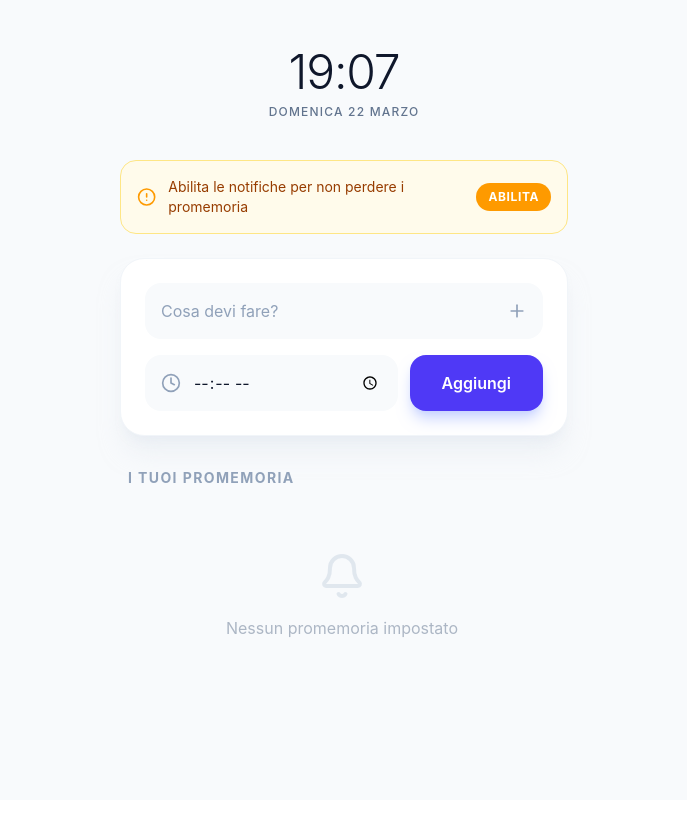
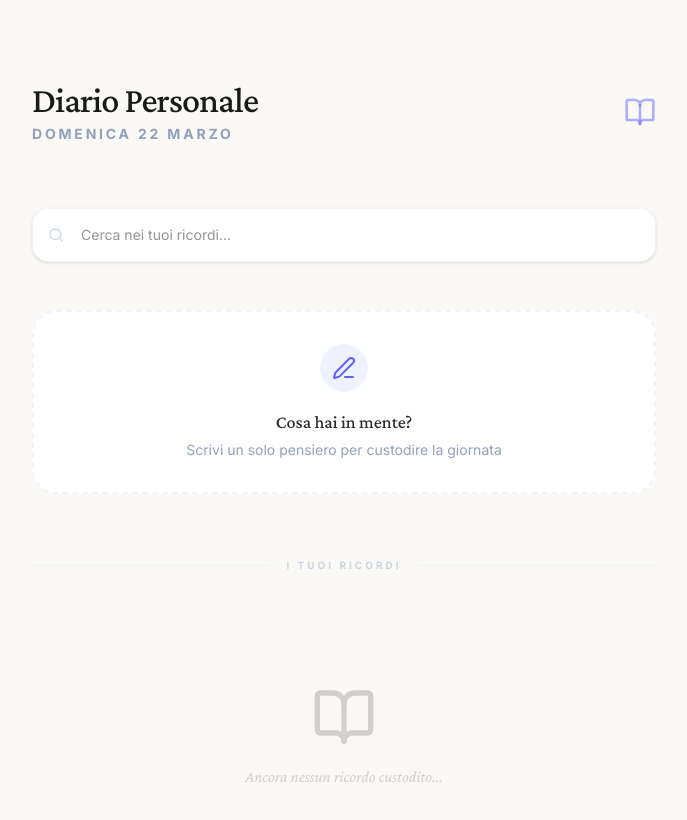
Before and after one commit to massimo12c/prome, a React (Vite) app: page / in a window 1280 px wide. Shown: the top 820 px of the page, without its empty margins (296-983 px from the left). Built offline with nearby package versions, Linux system fonts and the light colour scheme.

Commit message:
Fix unused imports and complete Diary conversion

```diff
--- a/index.html
+++ b/index.html
@@ -6,9 +6,9 @@
     <link rel="manifest" href="/manifest.webmanifest" />
     <meta name="apple-mobile-web-app-capable" content="yes">
     <meta name="apple-mobile-web-app-status-bar-style" content="black-translucent">
-    <meta name="apple-mobile-web-app-title" content="Prome">
+    <meta name="apple-mobile-web-app-title" content="Diario">
     <meta name="viewport" content="width=device-width, initial-scale=1.0, maximum-scale=1.0, user-scalable=no" />
-    <title>prome</title>
+    <title>Diario Personale</title>
   </head>
   <body>
     <div id="root"></div>
--- a/src/App.tsx
+++ b/src/App.tsx
@@ -1,299 +1,252 @@
-import React, { useState, useEffect, useRef } from 'react';
-import { Plus, Bell, Clock, Trash2, CheckCircle2, AlertCircle, Trash } from 'lucide-react';
+import { useState, useEffect } from 'react';
+import { Plus, Search, Trash2, Calendar, BookOpen, PenLine, X } from 'lucide-react';
 import { motion, AnimatePresence } from 'framer-motion';
 
-interface Reminder {
+interface DiaryEntry {
   id: string;
+  date: string;
   text: string;
-  time: string;
-  completed: boolean;
-  notified: boolean;
+  timestamp: number;
 }
 
 function App() {
-  const [reminders, setReminders] = useState<Reminder[]>(() => {
-    const saved = localStorage.getItem('reminders');
+  const [entries, setEntries] = useState<DiaryEntry[]>(() => {
+    const saved = localStorage.getItem('diary_entries');
     return saved ? JSON.parse(saved) : [];
   });
-  const [text, setText] = useState('');
-  const [time, setTime] = useState('');
+  const [inputText, setInputText] = useState('');
+  const [searchQuery, setSearchQuery] = useState('');
   const [currentTime, setCurrentTime] = useState(new Date());
-  const [notificationPermission, setNotificationPermission] = useState<NotificationPermission>('default');
   const [isIOS, setIsIOS] = useState(false);
   const [isStandalone, setIsStandalone] = useState(false);
-
-  // Audio for notification
-  const audioRef = useRef<HTMLAudioElement | null>(null);
+  const [isWriting, setIsWriting] = useState(false);
 
   useEffect(() => {
-    localStorage.setItem('reminders', JSON.stringify(reminders));
-  }, [reminders]);
+    localStorage.setItem('diary_entries', JSON.stringify(entries));
+  }, [entries]);
 
   useEffect(() => {
-    // Check if device is iOS
     const iOS = /iPad|iPhone|iPod/.test(navigator.userAgent) && !(window as any).MSStream;
     setIsIOS(iOS);
-
-    // Check if app is installed (standalone)
     const standalone = (window as any).navigator.standalone || window.matchMedia('(display-mode: standalone)').matches;
     setIsStandalone(standalone);
 
-    const timer = setInterval(() => {
-      const now = new Date();
-      setCurrentTime(now);
-      checkReminders(now);
-    }, 1000);
+    const timer = setInterval(() => setCurrentTime(new Date()), 60000);
+    return () => clearInterval(timer);
+  }, []);
 
-    if ('Notification' in window) {
-      setNotificationPermission(Notification.permission);
-    }
+  const addEntry = () => {
+    if (!inputText.trim()) return;
 
-    return () => clearInterval(timer);
-  }, [reminders]);
+    const newEntry: DiaryEntry = {
+      id: Date.now().toString(),
+      date: new Date().toLocaleDateString('it-IT', {
+        weekday: 'long',
+        day: 'numeric',
+        month: 'long',
+        year: 'numeric'
+      }),
+      text: inputText.trim(),
+      timestamp: Date.now()
+    };
 
-  const requestPermission = async () => {
-    if ('Notification' in window) {
-      const permission = await Notification.requestPermission();
-      setNotificationPermission(permission);
-    }
+    setEntries([newEntry, ...entries]);
+    setInputText('');
+    setIsWriting(false);
   };
 
-  const checkReminders = (now: Date) => {
-    const currentStr = now.toLocaleTimeString('it-IT', { hour: '2-digit', minute: '2-digit', hour12: false });
-
-    reminders.forEach(reminder => {
-      if (!reminder.completed && !reminder.notified && reminder.time === currentStr) {
-        showNotification(reminder);
-        setReminders(prev => prev.map(r =>
-          r.id === reminder.id ? { ...r, notified: true } : r
-        ));
-      }
-    });
+  const deleteEntry = (id: string) => {
+    setEntries(entries.filter(e => e.id !== id));
   };
 
-  const showNotification = (reminder: Reminder) => {
-    if (notificationPermission === 'granted') {
-      new Notification('Promemoria!', {
-        body: reminder.text,
-        icon: '/favicon.svg'
-      });
-    }
-    // Play sound if possible
-    if (audioRef.current) {
-      audioRef.current.play().catch(e => console.log('Audio play blocked', e));
-    }
-  };
+  const filteredEntries = entries.filter(e =>
+    e.text.toLowerCase().includes(searchQuery.toLowerCase()) ||
+    e.date.toLowerCase().includes(searchQuery.toLowerCase())
+  );
 
-  const addReminder = (e: React.FormEvent) => {
-    e.preventDefault();
-    if (!text || !time) return;
-
-    const newReminder: Reminder = {
-      id: Date.now().toString(),
-      text,
-      time,
-      completed: false,
-      notified: false
-    };
-
-    setReminders([newReminder, ...reminders]);
-    setText('');
-    setTime('');
-  };
-
-  const toggleComplete = (id: string) => {
-    setReminders(reminders.map(r =>
-      r.id === id ? { ...r, completed: !r.completed } : r
-    ));
-  };
-
-  const deleteReminder = (id: string) => {
-    setReminders(reminders.filter(r => r.id !== id));
-  };
-
-  const clearCompleted = () => {
-    setReminders(reminders.filter(r => !r.completed));
-  };
+  const todayEntry = entries.find(e =>
+    new Date(e.timestamp).toDateString() === new Date().toDateString()
+  );
 
   return (
-    <div className="min-h-screen bg-slate-50 dark:bg-slate-950 flex flex-col items-center py-12 px-4 transition-colors duration-300">
-      <audio ref={audioRef} src="https://assets.mixkit.co/active_storage/sfx/2869/2869-preview.mp3" />
+    <div className="min-h-screen bg-[#faf9f6] dark:bg-[#0c0c0c] text-[#2c2c2c] dark:text-[#e0e0e0] transition-colors duration-500 font-serif">
 
-      <div className="w-full max-w-md">
-        {/* Header / Clock */}
-        <div className="text-center mb-10">
-          <h1 className="text-5xl font-light text-slate-900 dark:text-white mb-2 tracking-tight">
-            {currentTime.toLocaleTimeString('it-IT', { hour: '2-digit', minute: '2-digit' })}
-          </h1>
-          <p className="text-slate-500 dark:text-slate-400 font-medium uppercase tracking-widest text-xs">
-            {currentTime.toLocaleDateString('it-IT', { weekday: 'long', day: 'numeric', month: 'long' })}
-          </p>
+      <div className="max-w-2xl mx-auto px-6 py-12 md:py-20">
+
+        {/* Header */}
+        <header className="mb-16 space-y-4">
+          <div className="flex items-center justify-between">
+            <div className="space-y-1">
+              <h1 className="text-4xl font-medium tracking-tight text-[#1a1a1a] dark:text-white">
+                Diario Personale
+              </h1>
+              <p className="text-sm text-slate-400 uppercase tracking-[0.2em] font-sans font-bold">
+                {currentTime.toLocaleDateString('it-IT', { weekday: 'long', day: 'numeric', month: 'long' })}
+              </p>
+            </div>
+            <BookOpen className="w-8 h-8 text-indigo-500/50" />
+          </div>
+        </header>
+
+        {/* Search Bar */}
+        <div className="relative mb-12 group">
+          <Search className="absolute left-4 top-1/2 -translate-y-1/2 w-4 h-4 text-slate-300 group-focus-within:text-indigo-400 transition-colors" />
+          <input
+            type="text"
+            placeholder="Cerca nei tuoi ricordi..."
+            className="w-full bg-white dark:bg-[#161616] border border-slate-100 dark:border-slate-800 rounded-2xl py-4 pl-12 pr-4 text-sm font-sans focus:outline-none focus:ring-2 focus:ring-indigo-500/20 transition-all shadow-sm"
+            value={searchQuery}
+            onChange={(e) => setSearchQuery(e.target.value)}
+          />
         </div>
 
-        {/* iOS Specific Instructions */}
-        {isIOS && !isStandalone && (
-          <div className="mb-6 bg-blue-50 dark:bg-blue-900/20 border border-blue-200 dark:border-blue-800/50 rounded-2xl p-4 flex flex-col gap-3">
-            <div className="flex items-start gap-3">
-              <div className="bg-blue-500 rounded-full p-1 mt-0.5">
-                <Plus className="w-3 h-3 text-white" />
-              </div>
-              <p className="text-sm text-blue-800 dark:text-blue-200">
-                <strong>Per le notifiche su iOS:</strong> Clicca sull'icona di condivisione <span className="inline-block border border-blue-300 rounded px-1 text-xs">↑</span> e seleziona <strong>"Aggiungi alla schermata Home"</strong>.
-              </p>
-            </div>
-          </div>
-        )}
-
-        {/* Notification Banner */}
-        {(!isIOS || isStandalone) && notificationPermission !== 'granted' && (
-          <div className="mb-6 bg-amber-50 dark:bg-amber-900/20 border border-amber-200 dark:border-amber-800/50 rounded-2xl p-4 flex items-center justify-between">
-            <div className="flex items-center gap-3">
-              <AlertCircle className="w-5 h-5 text-amber-500" />
-              <p className="text-sm text-amber-800 dark:text-amber-200">Abilita le notifiche per non perdere i promemoria</p>
-            </div>
-            <button
-              onClick={requestPermission}
-              className="text-xs font-bold uppercase tracking-wider bg-amber-500 hover:bg-amber-600 text-white px-3 py-1.5 rounded-full transition-colors"
-            >
-              Abilita
-            </button>
-          </div>
-        )}
-
-        {/* Add Reminder Form */}
-        <div className="bg-white dark:bg-slate-900 rounded-3xl shadow-xl shadow-slate-200/50 dark:shadow-none border border-slate-100 dark:border-slate-800 p-6 mb-8">
-          <form onSubmit={addReminder} className="space-y-4">
-            <div className="relative">
-              <input
-                type="text"
-                placeholder="Cosa devi fare?"
-                className="w-full bg-slate-50 dark:bg-slate-800 border-none rounded-2xl py-4 pl-4 pr-12 text-slate-900 dark:text-white placeholder:text-slate-400 focus:ring-2 focus:ring-indigo-500 transition-all"
-                value={text}
-                onChange={(e) => setText(e.target.value)}
-              />
-              <div className="absolute right-4 top-1/2 -translate-y-1/2 text-slate-400">
-                <Plus className="w-5 h-5" />
-              </div>
-            </div>
-
-            <div className="flex gap-3">
-              <div className="relative flex-1">
-                <input
-                  type="time"
-                  className="w-full bg-slate-50 dark:bg-slate-800 border-none rounded-2xl py-4 pl-12 pr-4 text-slate-900 dark:text-white focus:ring-2 focus:ring-indigo-500 transition-all appearance-none"
-                  value={time}
-                  onChange={(e) => setTime(e.target.value)}
+        {/* Writing Section */}
+        <div className="mb-16">
+          <AnimatePresence mode="wait">
+            {!isWriting ? (
+              <motion.button
+                key="add-button"
+                initial={{ opacity: 0, y: 10 }}
+                animate={{ opacity: 1, y: 0 }}
+                exit={{ opacity: 0, y: -10 }}
+                onClick={() => setIsWriting(true)}
+                disabled={!!todayEntry && !searchQuery}
+                className={`w-full group bg-white dark:bg-[#161616] border-2 border-dashed border-slate-100 dark:border-slate-800 rounded-3xl p-8 flex flex-col items-center justify-center gap-4 transition-all hover:border-indigo-200 dark:hover:border-indigo-900/50 ${!!todayEntry ? 'opacity-50 cursor-not-allowed' : 'hover:shadow-xl hover:shadow-indigo-500/5'}`}
+              >
+                <div className="w-12 h-12 bg-indigo-50 dark:bg-indigo-900/20 rounded-full flex items-center justify-center text-indigo-500 group-hover:scale-110 transition-transform">
+                  <PenLine className="w-6 h-6" />
+                </div>
+                <div className="text-center">
+                  <p className="font-medium text-lg">
+                    {todayEntry ? 'Hai già scritto per oggi' : 'Cosa hai in mente?'}
+                  </p>
+                  <p className="text-sm text-slate-400 font-sans mt-1">
+                    {todayEntry ? 'Torna domani per un nuovo pensiero' : 'Scrivi un solo pensiero per custodire la giornata'}
+                  </p>
+                </div>
+              </motion.button>
+            ) : (
+              <motion.div
+                key="writing-box"
+                initial={{ opacity: 0, scale: 0.95 }}
+                animate={{ opacity: 1, scale: 1 }}
+                exit={{ opacity: 0, scale: 0.95 }}
+                className="bg-white dark:bg-[#161616] border border-slate-100 dark:border-slate-800 rounded-3xl p-6 shadow-2xl shadow-indigo-500/10"
+              >
+                <div className="flex justify-between items-center mb-4">
+                  <span className="text-xs font-bold text-indigo-500 uppercase tracking-widest font-sans">Nuovo Pensiero</span>
+                  <button onClick={() => setIsWriting(false)} className="text-slate-300 hover:text-slate-500 transition-colors">
+                    <X className="w-5 h-5" />
+                  </button>
+                </div>
+                <textarea
+                  autoFocus
+                  placeholder="Oggi è stato..."
+                  className="w-full bg-transparent border-none focus:ring-0 text-xl leading-relaxed resize-none h-32 placeholder:text-slate-200 dark:placeholder:text-slate-800"
+                  value={inputText}
+                  onChange={(e) => setInputText(e.target.value)}
                 />
-                <div className="absolute left-4 top-1/2 -translate-y-1/2 text-slate-400">
-                  <Clock className="w-5 h-5" />
+                <div className="flex justify-end mt-4">
+                  <button
+                    onClick={addEntry}
+                    disabled={!inputText.trim()}
+                    className="bg-indigo-600 hover:bg-indigo-700 disabled:opacity-50 text-white px-8 py-3 rounded-2xl font-sans font-bold transition-all active:scale-95 shadow-lg shadow-indigo-200 dark:shadow-none"
+                  >
+                    Custodisci
+                  </button>
                 </div>
-              </div>
-              <button
-                type="submit"
-                className="bg-indigo-600 hover:bg-indigo-700 text-white px-8 rounded-2xl font-semibold transition-all shadow-lg shadow-indigo-200 dark:shadow-none active:scale-95 flex items-center justify-center"
-              >
-                Aggiungi
-              </button>
-            </div>
-          </form>
+              </motion.div>
+            )}
+          </AnimatePresence>
         </div>
 
-        {/* Reminders List */}
-        <div className="space-y-4">
-          <div className="flex items-center justify-between px-2">
-            <h2 className="text-sm font-bold text-slate-400 dark:text-slate-500 uppercase tracking-widest">
-              I tuoi promemoria
-            </h2>
-            {reminders.some(r => r.completed) && (
-              <button
-                onClick={clearCompleted}
-                className="text-xs font-bold text-indigo-500 hover:text-indigo-600 transition-colors flex items-center gap-1"
-              >
-                <Trash className="w-3 h-3" />
-                Cancella completati
-              </button>
-            )}
+        {/* Entries List */}
+        <div className="space-y-8">
+          <div className="flex items-center gap-4 text-slate-300 dark:text-slate-700">
+            <div className="h-px flex-1 bg-current opacity-20" />
+            <span className="text-[10px] font-bold uppercase tracking-[0.3em] font-sans">I tuoi ricordi</span>
+            <div className="h-px flex-1 bg-current opacity-20" />
           </div>
 
-          <div className="max-h-[50vh] overflow-y-auto pr-1 custom-scrollbar">
-            {reminders.length === 0 ? (
-              <div className="text-center py-12 opacity-50">
-                <Bell className="w-12 h-12 mx-auto mb-4 text-slate-300 dark:text-slate-700" />
-                <p className="text-slate-500">Nessun promemoria impostato</p>
-              </div>
-            ) : (
-              <div className="space-y-3">
-                <AnimatePresence initial={false}>
-                  {reminders.map((reminder) => (
-                    <motion.div
-                      key={reminder.id}
-                      initial={{ opacity: 0, height: 0, marginBottom: 0 }}
-                      animate={{ opacity: 1, height: 'auto', marginBottom: 12 }}
-                      exit={{ opacity: 0, height: 0, marginBottom: 0 }}
-                      className="relative overflow-hidden rounded-2xl"
-                    >
-                      {/* Delete Background */}
-                      <div className="absolute inset-0 bg-rose-500 flex items-center justify-end px-6 rounded-2xl">
-                        <Trash2 className="text-white w-6 h-6" />
+          <div className="space-y-12">
+            <AnimatePresence initial={false}>
+              {filteredEntries.map((entry) => (
+                <motion.div
+                  key={entry.id}
+                  initial={{ opacity: 0, x: -20 }}
+                  animate={{ opacity: 1, x: 0 }}
+                  exit={{ opacity: 0, x: 20 }}
+                  className="group relative"
+                >
+                  <div className="flex gap-6">
+                    <div className="hidden md:flex flex-col items-center gap-2 pt-1">
+                      <div className="w-2 h-2 rounded-full bg-indigo-500/30 group-hover:bg-indigo-500 transition-colors" />
+                      <div className="w-px flex-1 bg-slate-100 dark:bg-slate-800" />
+                    </div>
+
+                    <div className="flex-1 space-y-3 pb-8">
+                      <div className="flex items-center justify-between">
+                        <time className="text-xs font-bold text-slate-400 dark:text-slate-500 uppercase tracking-widest font-sans flex items-center gap-2">
+                          <Calendar className="w-3 h-3" />
+                          {entry.date}
+                        </time>
+                        <button
+                          onClick={() => deleteEntry(entry.id)}
+                          className="opacity-0 group-hover:opacity-100 p-2 text-slate-300 hover:text-rose-500 transition-all"
+                        >
+                          <Trash2 className="w-4 h-4" />
+                        </button>
                       </div>
+                      <p className="text-lg md:text-xl text-[#333] dark:text-[#ccc] leading-relaxed">
+                        {entry.text}
+                      </p>
+                    </div>
+                  </div>
+                </motion.div>
+              ))}
+            </AnimatePresence>
 
-                      {/* Swipeable Foreground */}
-                      <motion.div
-                        drag="x"
-                        dragConstraints={{ left: -100, right: 0 }}
-                        dragElastic={0.2}
-                        onDragEnd={(_, info) => {
-                          if (info.offset.x < -60) {
-                            deleteReminder(reminder.id);
-                          }
-                        }}
-                        className={`relative bg-white dark:bg-slate-900 border border-slate-100 dark:border-slate-800 p-4 flex items-center justify-between transition-colors ${reminder.completed ? 'opacity-60' : ''}`}
-                      >
-                        <div className="flex items-center gap-4">
-                          <button
-                            onClick={() => toggleComplete(reminder.id)}
-                            className={`w-6 h-6 rounded-full border-2 flex items-center justify-center transition-all ${
-                              reminder.completed
-                              ? 'bg-emerald-500 border-emerald-500 text-white'
-                              : 'border-slate-200 dark:border-slate-700 hover:border-indigo-500'
-                            }`}
-                          >
-                            {reminder.completed && <CheckCircle2 className="w-4 h-4" />}
-                          </button>
-                          <div>
-                            <h3 className={`font-medium transition-all ${reminder.completed ? 'line-through text-slate-400' : 'text-slate-900 dark:text-white'}`}>
-                              {reminder.text}
-                            </h3>
-                            <div className="flex items-center gap-1.5 text-xs text-slate-400 font-medium">
-                              <Clock className="w-3 h-3" />
-                              {reminder.time}
-                            </div>
-                          </div>
-                        </div>
-
-                        {/* PC Delete Button (fallback) */}
-                        <button
-                          onClick={() => deleteReminder(reminder.id)}
-                          className="text-slate-300 hover:text-rose-500 p-2 transition-colors hidden md:block"
-                        >
-                          <Trash2 className="w-5 h-5" />
-                        </button>
-
-                        {/* Mobile Swipe Hint (on iOS) */}
-                        {isIOS && (
-                          <div className="md:hidden text-[10px] text-slate-300 font-bold uppercase tracking-tighter">
-                            ← swipe
-                          </div>
-                        )}
-                      </motion.div>
-                    </motion.div>
-                  ))}
-                </AnimatePresence>
+            {filteredEntries.length === 0 && (
+              <div className="text-center py-20 opacity-20 grayscale">
+                <BookOpen className="w-16 h-16 mx-auto mb-4" />
+                <p className="font-medium italic">Ancora nessun ricordo custodito...</p>
               </div>
             )}
           </div>
         </div>
+
+        {/* iOS PWA Instructions */}
+        {isIOS && !isStandalone && (
+          <motion.div
+            initial={{ opacity: 0, y: 20 }}
+            animate={{ opacity: 1, y: 0 }}
+            className="fixed bottom-6 left-6 right-6 bg-white dark:bg-[#161616] border border-slate-100 dark:border-slate-800 p-4 rounded-3xl shadow-2xl flex items-center gap-4 z-50"
+          >
+            <div className="bg-indigo-50 dark:bg-indigo-900/20 p-3 rounded-2xl text-indigo-500">
+              <Plus className="w-5 h-5" />
+            </div>
+            <p className="text-xs font-sans leading-tight pr-4">
+              <strong>Installa il Diario:</strong> clicca sull'icona di condivisione <span className="inline-block border rounded px-1">↑</span> e poi su <strong>"Aggiungi alla schermata Home"</strong>.
+            </p>
+            <button onClick={() => setIsIOS(false)} className="text-slate-300 ml-auto">
+              <X className="w-4 h-4" />
+            </button>
+          </motion.div>
+        )}
+
       </div>
+
+      <style>{`
+        @import url('https://fonts.googleapis.com/css2?family=Crimson+Pro:ital,wght@0,400;0,500;1,400&family=Inter:wght@400;700&display=swap');
+
+        .font-serif { font-family: 'Crimson Pro', serif; }
+        .font-sans { font-family: 'Inter', sans-serif; }
+
+        ::selection {
+          background: rgba(79, 70, 229, 0.1);
+          color: #4f46e5;
+        }
+      `}</style>
     </div>
   );
 }
```
Also changed, not shown: public/manifest.webmanifest.
